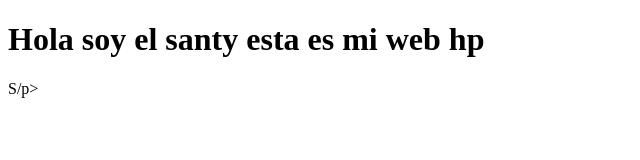
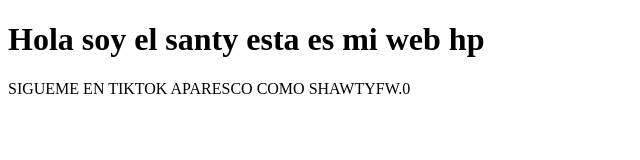
Before and after one commit to Gushig0/Gushig0.github.io, a plain HTML site: page index.html in a window 1280 px wide. Shown: the whole page, without its empty margins (0-640 px from the left). Drawn offline with Linux system fonts and the light colour scheme.

Commit message:
Update index.html

```diff
--- a/index.html
+++ b/index.html
@@ -3,5 +3,5 @@
     <body>
         <h1>Hola soy el santy esta es mi web hp</h1>
     <body>
-        <p>S<SIGUEME EN TIKTOK APARESCO COMO SHAWTYFW.0>/p>
+        <p>SIGUEME EN TIKTOK APARESCO COMO SHAWTYFW.0</p>
 </html>
```
